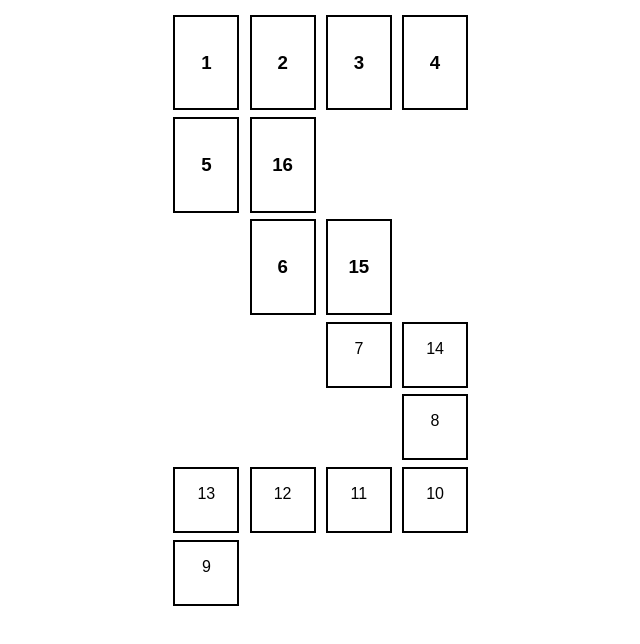
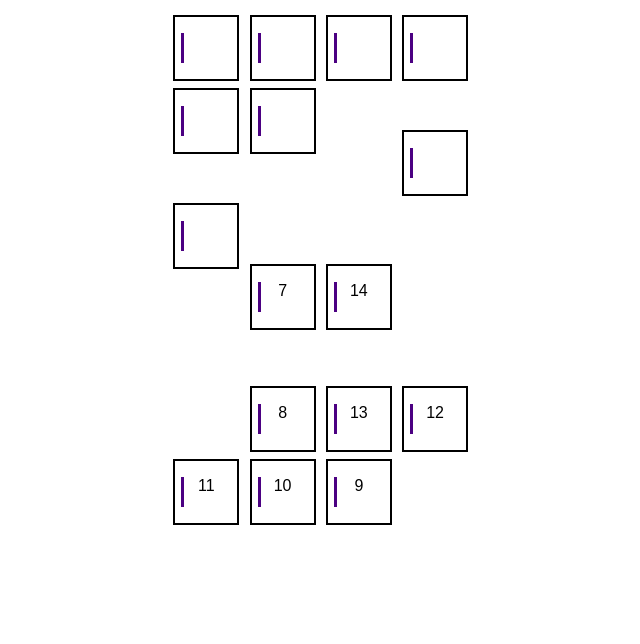
Before and after one commit to FelipeASA/PruebaVentis, a plain HTML site: page index.html in a window 1280 px wide. Shown: the whole page, without its empty margins (296-936 px from the left). Drawn offline with Linux system fonts and the light colour scheme.

Commit message:
segundo commit

```diff
--- a/index.html
+++ b/index.html
@@ -9,19 +9,19 @@
 </head>
 <body>
         <div class="wrapper">
-                <div class="square" ><h3>1</h3></div>
-                <div class="square"><h3>2</h3></div>
-                <div class="square"><h3>3</h3></div>
-                <div class="square"><h3>4</h3></div>
-                <div class="square" ><h3>5</h3></div>
-                <div class="square"><h3>16</h3></div>
-                <div class="square1"><h3>7</h3></div>
-                <div class="square1"><h3>8</h3></div>
-                <div class="square1"><h3>9</h3></div>
-                <div class="square"><h3>6</h3></div>
-                <div class="square"><h3>15</h3></div>
-                <div class="square1"><h3>12</h3></div>
-                <div class="square1" ><h3></h3></div>
+                <div class="square" ></div>
+                <div class="square"></div>
+                <div class="square"></div>
+                <div class="square"></div>
+                <div class="square" ></div>
+                <div class="square"></div>
+                <div class="square1"></div>
+                <div class="square1"></div>
+                <div class="square1"></div>
+                <div class="square"></div>
+                <div class="square"></div>
+                <div class="square1"></div>
+                <div class="square1" ></div>
                 <div class="square1">14</div>
                 <div class="square">7</div>
                 <div class="square">14</div>
--- a/ventis.css
+++ b/ventis.css
@@ -16,7 +16,9 @@ EDIT ON
     margin-right:3%;
     margin-top: 2%;
 
-    text-align: center;
+
+
+   text-align: center;
 }
 .square1{
     font-family: sans-serif;
@@ -28,6 +30,7 @@ EDIT ON
       margin-right:3%;
       margin-top: 2%;
 
+
   }
 
 .square:last-child{
@@ -38,15 +41,30 @@ EDIT ON
     display:block;
     padding-top:100%;
   float: left;
+  width: 10%;
+  background-color: indigo;
+  margin-left: -10px;
 
+}
+
+.rectangulo{
+  font-family: sans-serif;
+  color: white;
+  border: solid white 2px;
+  padding: 1em;
+    float:left;
+    width: 30px;
+    margin-right:3%;
+    margin-top: 2%;
 }
 
 .rotate1{
     color: green;
 }
-.rotate2{
-    -webkit-transform: rotate(-90deg);
-    transform: rotate(-90deg);
+.span1{
+    -webkit-transform: rotate(-45deg);
+    transform: rotate(-45deg);
+    position: absolute;
 }
 .rotate3{
     -webkit-transform: rotate(-90deg);
```
